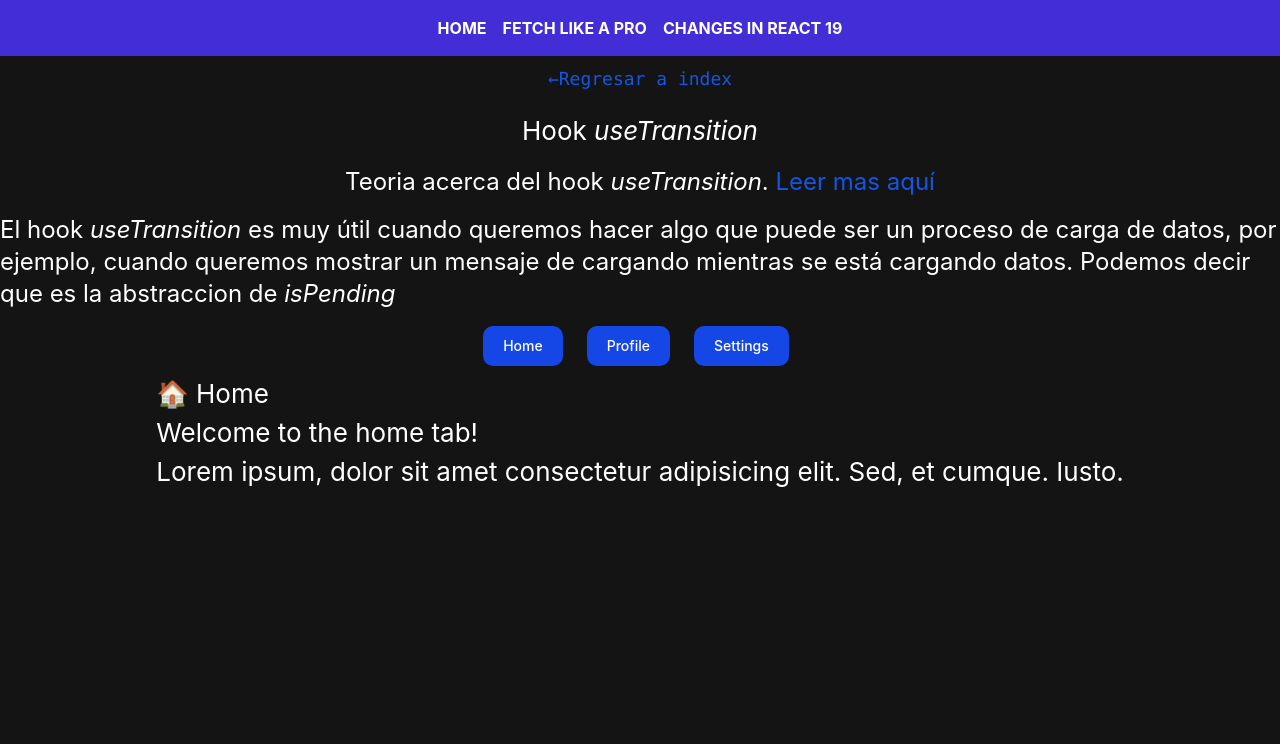
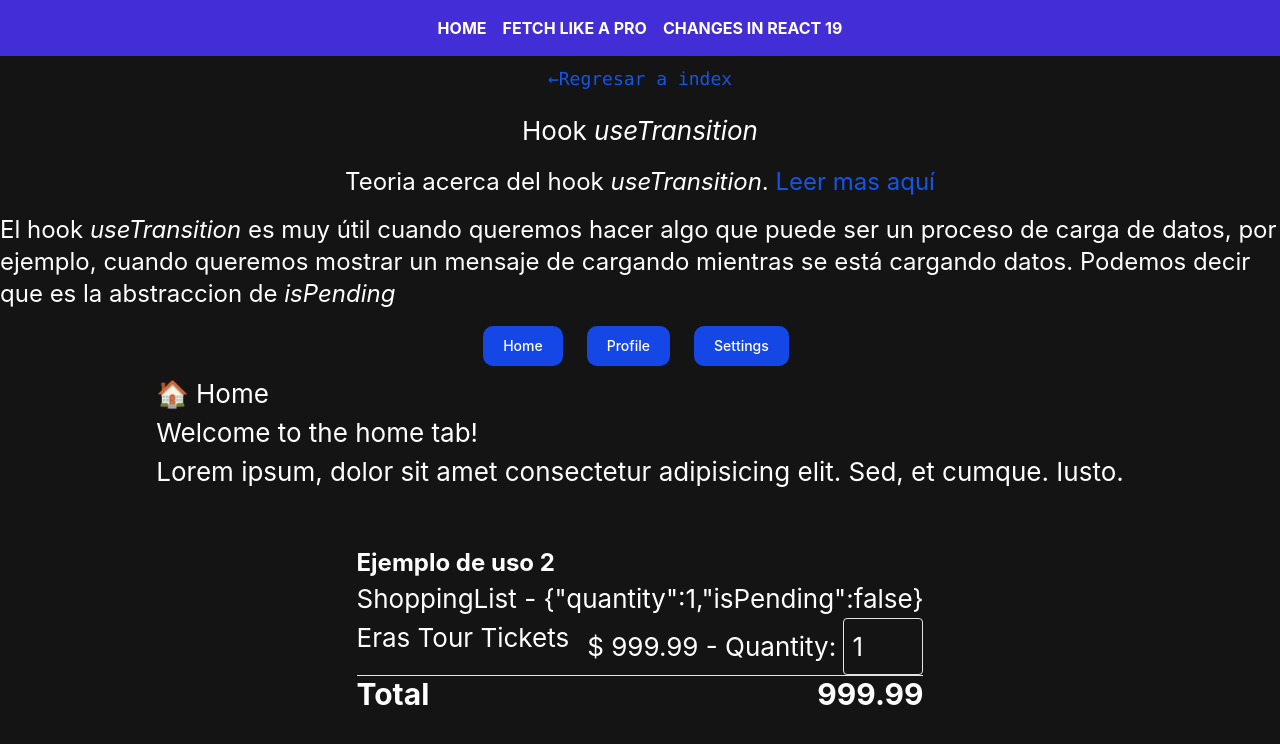
Before and after one commit to icao/curso-react, a React (Vite) app in the folder react-19/: page /changes-react-19/use-transition in a window 1280 px wide. Shown: the top 744 px of the page. Built offline with nearby package versions, Linux system fonts and the light colour scheme.

Commit message:
New Example for useTransition

```diff
--- /dev/null
+++ b/react-19/src/layouts/ShoppingList.tsx
@@ -0,0 +1,89 @@
+import {  startTransition, useState, useTransition } from 'react'
+
+ async function updateQuantity(newQuantity : number) :  Promise<number>  {
+  return new Promise((resolve) => {
+    // Simulate a slow network request.
+    setTimeout(() => {
+      resolve(newQuantity)
+    }, 2000)
+  })
+}
+
+const ShoppingList = () => {
+  const [quantity, setQuantity] = useState<number>(1)
+  const [isPending, startTransition] = useTransition()
+
+  const updateQuantityAction = (newQuantity: number) => {
+    // To access the pending state of a transition,
+    // call startTransition again.
+    startTransition(async () => {
+      const savedQuantity = await updateQuantity(newQuantity)
+      startTransition(() => {
+        setQuantity(savedQuantity)
+      })
+    })
+  }
+
+  return (
+    <div>
+      <h1>ShoppingList - {JSON.stringify({ quantity, isPending })}</h1>
+      <Item action={updateQuantityAction} />
+      <hr />
+      <Total quantity={quantity} isPending={isPending} />
+    </div>
+  )
+}
+
+type PropsItem = {
+  action: (value: number) => void | Promise<void>
+}
+
+const Item = ({ action }: PropsItem) => {
+  const handleChange = (event: React.ChangeEvent<HTMLInputElement>) => {
+    console.log('handleChange', event.target.value)
+    const value = Number(event.target.value) // Convert string to number
+    // To expose an action prop, await the callback in startTransition.
+    startTransition(async () => {
+      await action(value)
+    })
+  }
+
+  return (
+    <div className="flex gap-4 justify-between">
+      <p>Eras Tour Tickets</p>
+
+      <div>
+        <label htmlFor="name"> $ 999.99 - Quantity: </label>
+        <input
+          type="number"
+          onChange={handleChange}
+          defaultValue={1}
+          min={1}
+          className="w-20 p-2 border rounded focus:ring-2 focus:ring-green-500"
+        />
+      </div>
+    </div>
+  )
+}
+
+type PropsTotal = {
+  quantity: number
+  isPending: boolean
+}
+
+const Total = ({ quantity, isPending }: PropsTotal) => {
+  return (
+    <div className="flex gap-4 justify-between align-baseline">
+      <p className="text-3xl font-bold">Total</p>
+      <div>
+        {isPending ? (
+          <div className="text-3xl text-cyan-500">🔄 Cargando...</div>
+        ) : (
+          <p className="text-3xl font-bold">{quantity * 999.99}</p>
+        )}
+      </div>
+    </div>
+  )
+}
+
+export default ShoppingList
--- a/react-19/src/routes/changes-react-19/use-transition.tsx
+++ b/react-19/src/routes/changes-react-19/use-transition.tsx
@@ -1,5 +1,5 @@
-
 import { Link, createFileRoute } from '@tanstack/react-router'
+import ShoppingList from '../../layouts/ShoppingList'
 import NavigationTab from '@/layouts/NavigationTab'
 
 export const Route = createFileRoute('/changes-react-19/use-transition')({
@@ -15,7 +15,7 @@ function RouteComponent() {
           Regresar a index
         </button>
       </Link>
-      <h1 >
+      <h1>
         Hook <i>useTransition</i>
       </h1>
       <p className="text-2xl">
@@ -29,11 +29,20 @@ function RouteComponent() {
           Leer mas aquí
         </a>
       </p>
-      <p className="text-2xl">El hook <i>useTransition</i> es muy útil cuando queremos hacer algo que puede ser un proceso de carga de datos, por ejemplo, cuando queremos mostrar un mensaje de cargando mientras se está cargando datos. Podemos decir que es la abstraccion de <i>isPending</i></p>
+      <p className="text-2xl">
+        El hook <i>useTransition</i> es muy útil cuando queremos hacer algo que
+        puede ser un proceso de carga de datos, por ejemplo, cuando queremos
+        mostrar un mensaje de cargando mientras se está cargando datos. Podemos
+        decir que es la abstraccion de <i>isPending</i>
+      </p>
 
       <section>
+        <NavigationTab />
+      </section>
 
-        <NavigationTab />
+      <section className="mt-10">
+        <h2 className="text-2xl font-bold">Ejemplo de uso 2</h2>
+        <ShoppingList />
       </section>
     </section>
   )
```
